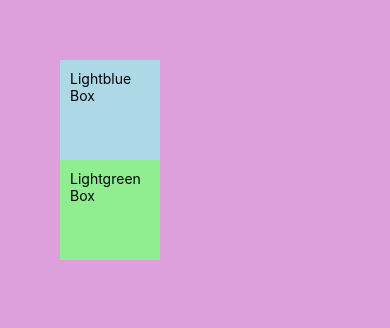
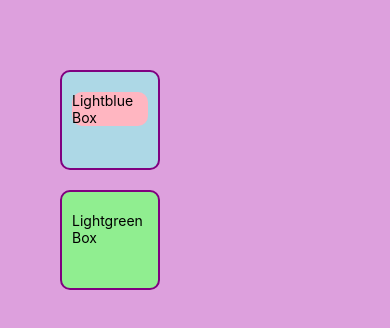
Before and after one commit to Minoli-1998/CoreComponents, a React Native app: screen / in a window 390 px wide. Shown: the top 328 px of the page. Built offline with nearby package versions, Linux system fonts and the light colour scheme.

Commit message:
Learnt Box Model

```diff
--- a/App.js
+++ b/App.js
@@ -4,7 +4,9 @@ export default function App() {
   return (
     <View style={styles.container}>
       <View style={[styles.box, styles.lightblueBg]}>
-        <Text>Lightblue Box</Text>
+        <Text style={{ borderRadius: 10, backgroundColor: "lightpink" }}>
+          Lightblue Box
+        </Text>
       </View>
       <View style={[styles.box, styles.lightgreenBg]}>
         <Text>Lightgreen Box</Text>
@@ -15,7 +17,19 @@ export default function App() {
 
 const styles = StyleSheet.create({
   container: { flex: 1, backgroundColor: "plum", padding: 60 },
-  box: { width: 100, height: 100, padding: 10 },
+  box: {
+    /*width: "25%",
+    height: "25%",
+    padding: 10,*/
+    width: 100,
+    height: 100,
+    paddingHorizontal: 10,
+    paddingVertical: 20,
+    marginVertical: 10,
+    borderWidth: 2,
+    borderColor: "purple",
+    borderRadius: 10,
+  },
   lightblueBg: {
     backgroundColor: "lightblue",
   },
```
